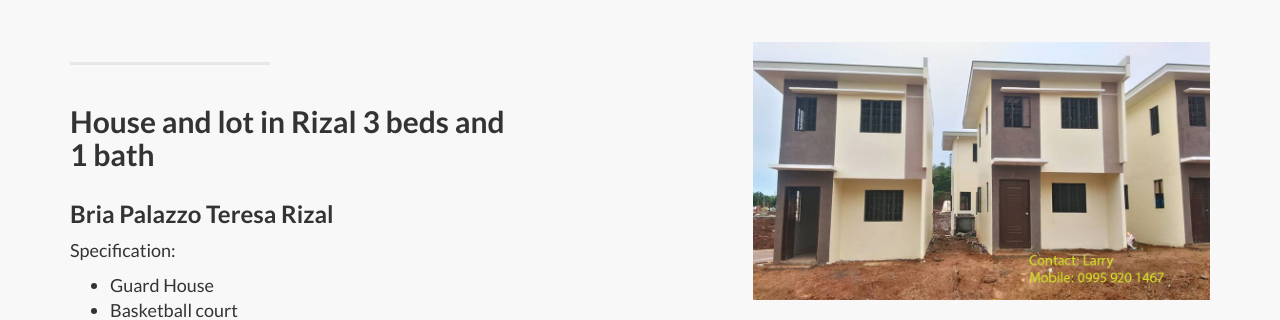
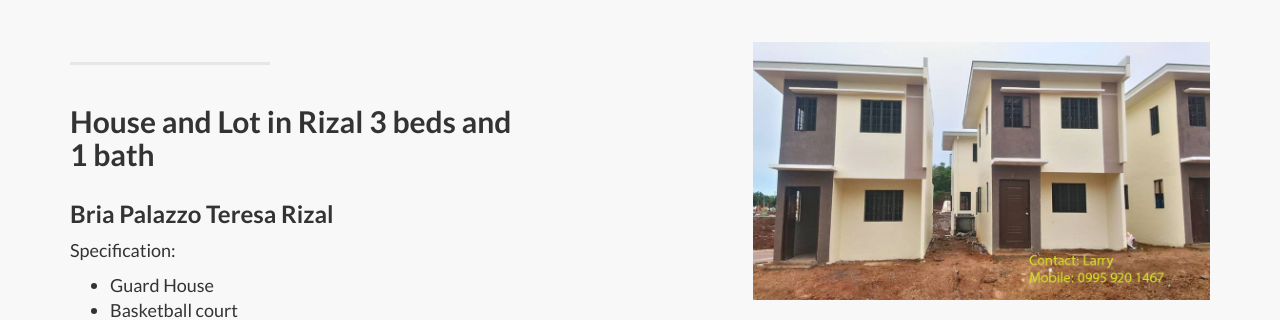
Before and after one commit to oscariotes/EQ-Lead-Gen, a Jekyll site: the page built from index.html, in a window 1280 px wide and 900 px high, scrolled down 2471 px. Shown: the part 157-477 px from the top of the window. Built offline with Jekyll 4.4.1, drawn with Linux system fonts in a browser that asks for light colours.

```diff
--- a/_posts/2017-10-17-Bria-Palazzo.markdown
+++ b/_posts/2017-10-17-Bria-Palazzo.markdown
@@ -2,7 +2,7 @@
 layout: default
 img: image20.jpg
 category: Teresa
-title: House and lot in Rizal 3 beds and 1 bath
+title: House and Lot in Rizal 3 beds and 1 bath
 published: true
 ---
 
```
